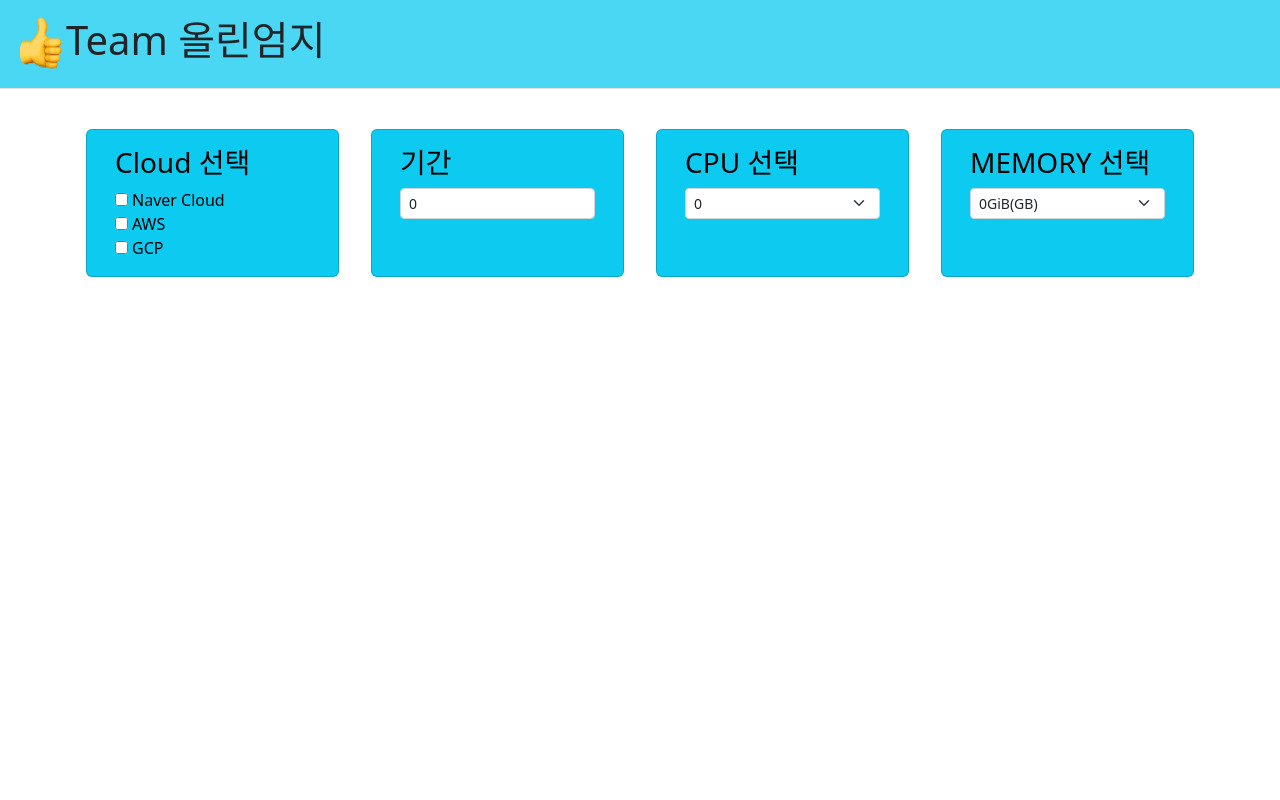
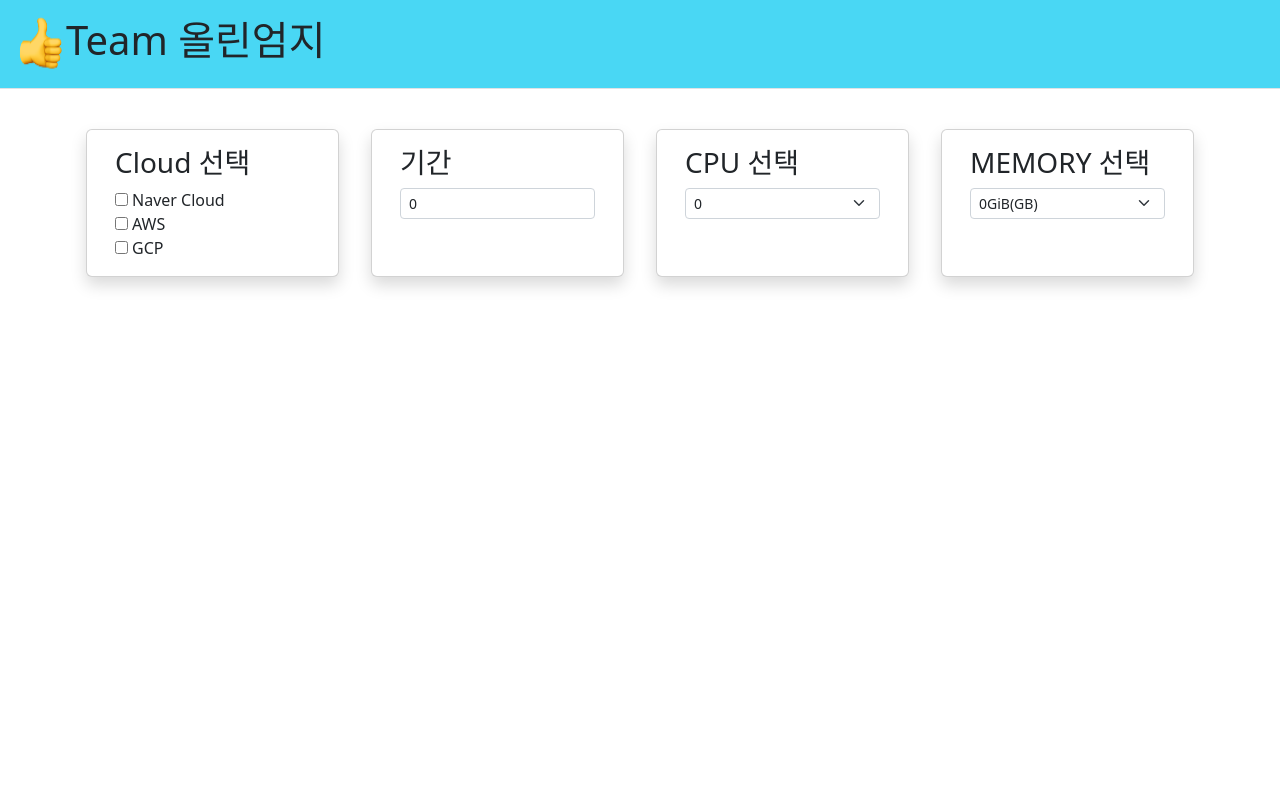
Before and after one commit to pukyong-capstone-2023/capstone, a React (Create React App) app in the folder src/main/frontend/: page /ResultListPage in a window 1280 px wide. Shown: the top 800 px of the page. Built offline with nearby package versions, Linux system fonts and the light colour scheme.

Commit message:
refactor: 카드를 깔끔하게 변경

```diff
--- a/src/main/frontend/src/component/ContentList.js
+++ b/src/main/frontend/src/component/ContentList.js
@@ -25,7 +25,7 @@ ContentList.SelectClouds = ({ clouds, selectedClouds, setSelectedClouds }) => {
 
     return (
 
-        <div class="col card text-bg-info m-3">
+        <div class="col card shadow m-3">
             <div class="card-body">
                 <h3 className="card-title">Cloud 선택</h3>
                 <div class="card-text">
@@ -47,7 +47,7 @@ ContentList.SelectMonth = ({ selectedMonth, setSelectedMonth }) => {
     }
 
     return (
-        <div class="col card text-bg-info m-3">
+        <div class="col card shadow m-3">
             <div class="card-body">
                 <h3 className="card-title">기간</h3>
                 <div class="card-text">
@@ -67,7 +67,7 @@ ContentList.SelectCPU = ({ vcpus, selectedVcpu, setSelectedVcpu }) => {
     }
 
     return (
-        <div class="col card text-bg-info m-3">
+        <div class="col card shadow m-3">
             <div class="card-body">
                 <h3 className="card-title">CPU 선택</h3>
                 <div class="card-text">
@@ -91,7 +91,7 @@ ContentList.SelectMemory = ({ memories, selectedMemory, setSelectedMemory }) =>
     }
 
     return (
-        <div class="col card text-bg-info m-3">
+        <div class="col card shadow m-3">
             <div class="card-body">
                 <h3 className="card-title">MEMORY 선택</h3>
                 <div class="card-text">
```
